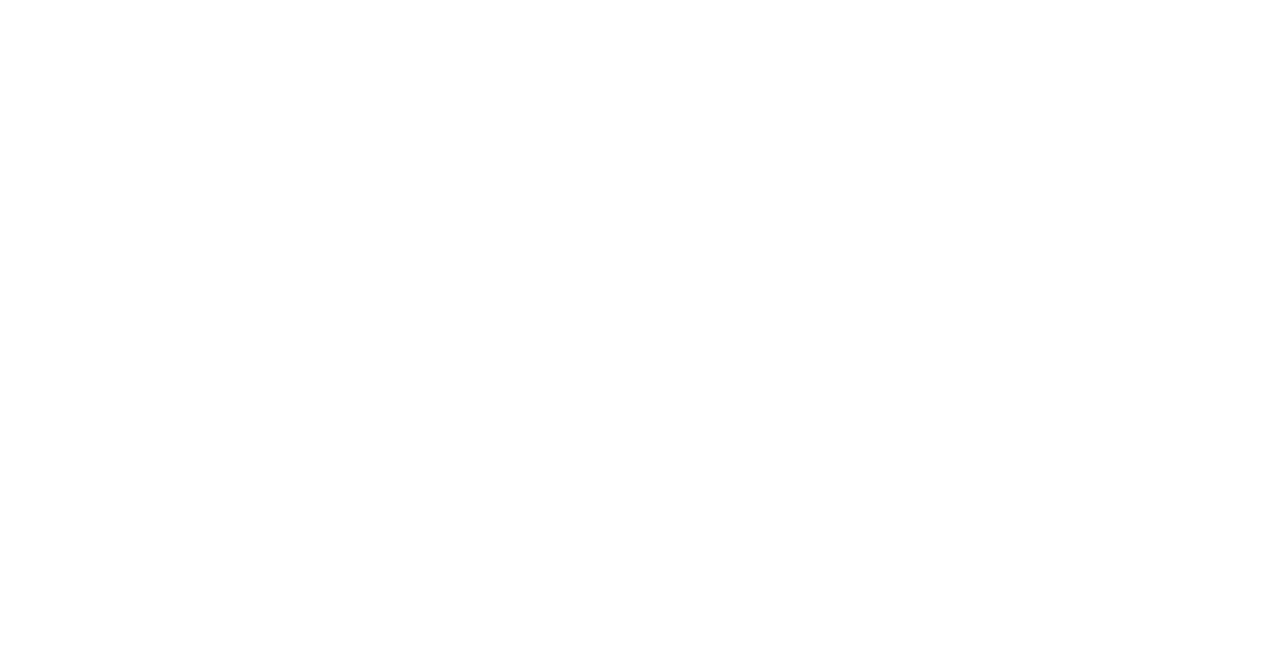
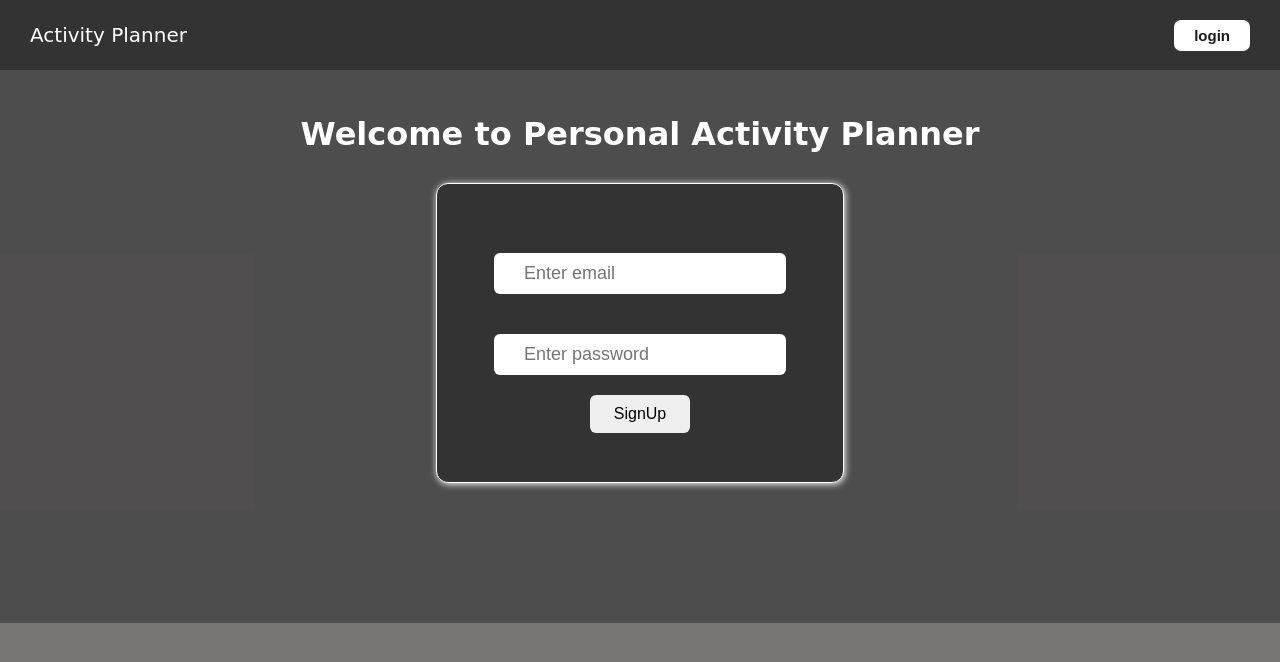
Before and after one commit to ganeshwadule/ActivityPlanner, a plain HTML site: page activity_planner/frontend/index.html in a window 1280 px wide. Drawn offline with Linux system fonts and the light colour scheme.

Commit message:
done with signup/login frontend

```diff
--- a/activity_planner/frontend/index.html
+++ b/activity_planner/frontend/index.html
@@ -4,9 +4,24 @@
     <meta charset="UTF-8">
     <meta name="viewport" content="width=device-width, initial-scale=1.0">
     <title>Personal Activity Planner</title>
+    <link rel="stylesheet" href="style.css">
 </head>
 <body>
+    <div class="main">
+        <div class="header">
+            <div class="logo">Activity Planner</div>
+            <div class="login-btn"><button id="login" onclick="toggleLogin()">login</button></div>
+        </div>
 
-
+        <div class="signup-container">
+            <h1 style="color: white;">Welcome to Personal Activity Planner</h1>
+            <div class="signup-card">
+                <input type="text" name="" id="email" placeholder="Enter email">
+                <input type="password" name="" id="email" placeholder="Enter password" >
+                <button id="signup">SignUp</button>
+            </div>
+        </div>
+    </div>
+    <script src="script.js"></script>
 </body>
 </html>
--- a/activity_planner/frontend/script.js
+++ b/activity_planner/frontend/script.js
@@ -0,0 +1,9 @@
+
+
+function toggleLogin(){
+    let loginBtn = document.querySelector("#login");
+    let signupBtn = document.querySelector("#signup");
+
+    signupBtn.innerHTML = signupBtn.innerHTML === "SignUp" ? "login" : "SignUp";
+    loginBtn.innerHTML = loginBtn.innerHTML.toLowerCase() === "login" ? "SignUp" : "login"
+}
--- a/activity_planner/frontend/style.css
+++ b/activity_planner/frontend/style.css
@@ -0,0 +1,104 @@
+* {
+    margin: 0;
+    padding: 0;
+    box-sizing: border-box;
+    /* background-color: #504c4c82; */
+}
+
+
+html, body {
+    width: 100%;
+    height: 100%;
+    /* margin: 0;
+    padding: 0; */
+    box-sizing: border-box;
+    background-color: #504c4c82;
+    font-family: cursive;
+
+}
+
+.main {
+    width: 100vw;
+    /* height: 100vh; */
+    display: flex;
+    justify-content: center;
+    align-items: center;
+    flex-direction: column;
+    background-color: #27262682;
+}
+
+.header {
+    display: flex;
+    justify-content: space-between;
+    align-items: center;
+    width: 100%;
+    height: 70px;
+    background-color: #333;
+    padding: 0px 30px;
+}
+
+.logo {
+    color: white;
+    font-family: cursive;
+    font-size: 20px;
+}
+
+.login-btn button {
+    border: none;
+    color: rgb(27, 27, 27);
+    font-weight: bold;
+    font-size: 15px;
+    padding: 7px 20px;
+    background-color: white;
+    border-radius: 7px;
+}
+
+.signup-container {
+    /* border: 2px solid white; */
+    display: flex;
+    justify-content: center;
+    flex-direction: column;
+    gap:30px;
+    margin: 95px auto;
+    margin-top: 45px;
+    margin-bottom: 140px;
+}
+
+.signup-container .signup-card{
+    width: 60%;
+    height: 300px;
+    /* border: 2px solid white; */
+    margin: auto;
+    display: flex;
+    justify-content: center;
+    flex-direction: column;
+    /* gap:10px; */
+    /* padding-bottom: 20px; */
+    border: 1px solid white;
+    border-radius: 12px;
+    background-color: #333;
+    box-shadow:1px 1px 7px white;
+}
+
+
+.signup-container .signup-card input{
+    /* width: 260px; */
+    padding: 10px 30px;
+    margin:  20px auto ;
+    border-radius: 6px;
+    outline: none;
+    border: none;
+    font-size: 18px;
+
+}
+.signup-container .signup-card button{
+    /* width: 260px; */
+    padding: 10px 20px;
+    /* margin: 0px 90px; */
+    width: 100px;
+    margin: 0px auto ;
+    border-radius: 6px;
+    outline: none;
+    border: none;
+    font-size: 16px;
+}
```
